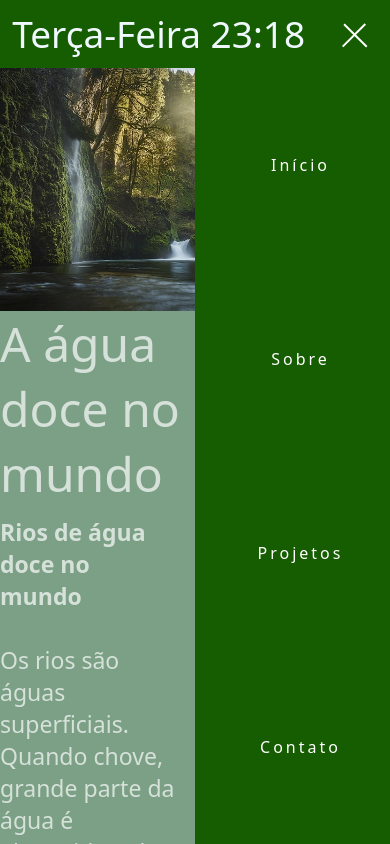
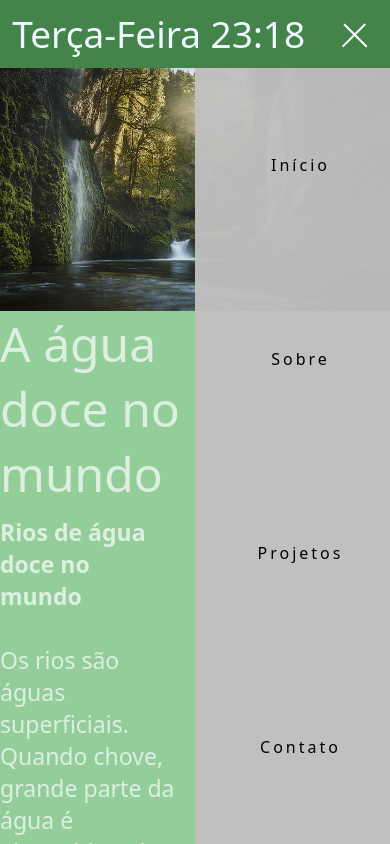
Before and after one commit to RaulBirlem/GitHubrepository, a plain HTML site: page 6/index.html in a window 390 px wide. Both pictures are taken after a click on the element 353 px from the left and 33 px from the top of the page. Shown: the top 844 px of the page. Drawn offline with Linux system fonts and the light colour scheme.

Commit message:
30/11
30/11

```diff
--- a/6/style.css
+++ b/6/style.css
@@ -4,7 +4,7 @@
 }
 
 a {
-    color: #fff;
+    color: rgb(0, 0, 0);
     text-decoration: none;
     transition: 0.3s;
     padding-left: 16px;
@@ -27,8 +27,9 @@ nav {
     align-items: center;
     font-family: system-ui,
     -apple-system, Arial, Helvetica, sans-serif;
-    background: #165c01;
+    background: #296d31c4;
     height: 8vh;
+
 
 }
 /*vh é viewport height, altura responsiva
@@ -67,7 +68,7 @@ body {
 
     background-size: 100vw;
     background-position: top;
-    background-color: rgba(18, 132, 238, 0.178);
+    background-color: #85c78dc4;
 
     background-size: 50%;
 
@@ -84,12 +85,13 @@ body {
         right: 0;
         width: 50vw;
         height: 92vh;
-        background: #165c01;
+        background:  rgba(192, 192, 192, 0.952);
         flex-direction: column;
         align-items: center;
         justify-content: space-around;
         transform: translateX(100%);
         transition: transform 0.3s ease-in;
+
     }
 }
 
@@ -147,7 +149,7 @@ body {
 main.main1{
     max-width: 40%;
     min-width: 50%;
-    background-color: #2d632088;
+    background-color: #85c78d7c;
     font-family: system-ui,Helvetica, sans-serif;
     font-size: x-small;
     color: rgba(255, 255, 255, 0.685);
```
Also changed, not shown: 7/index.html (added, +15 -0 lines), 7/script.js (added, +24 -0 lines).
